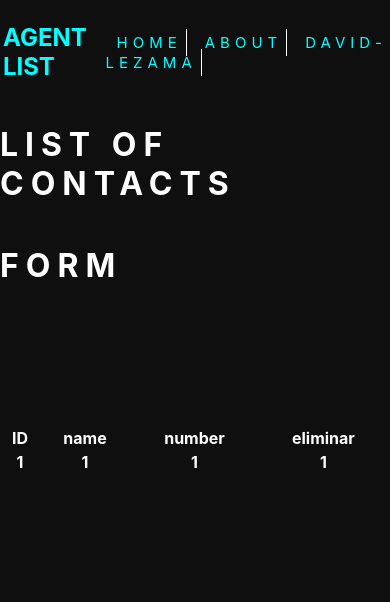
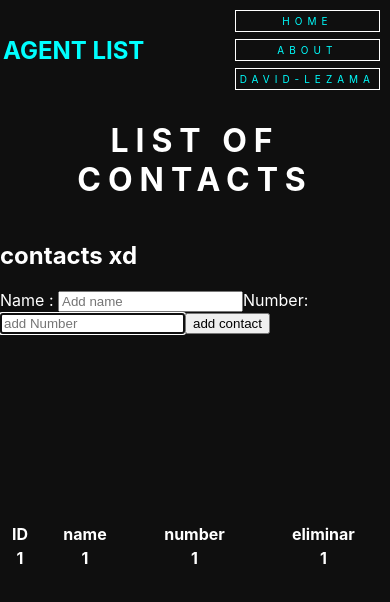
Before and after one commit to IamDavidev/agent-list, a React (Vite) app: page / in a window 390 px wide. Shown: the top 602 px of the page. Built offline with nearby package versions, Linux system fonts and the light colour scheme.

Commit message:
init reducers

```diff
--- a/src/Components/FormContacts/index.jsx
+++ b/src/Components/FormContacts/index.jsx
@@ -0,0 +1,22 @@
+import './index.css'
+
+const FormContacts = () => {
+  return (
+    <div className="form__contacts">
+      <h2 className="title__contacts">contacts xd</h2>
+      <form>
+          <label>
+             Name : <input type="text" placeholder='Add name'   autoFocus />
+          </label>
+          <label >
+              Number: <input type='text' placeholder='add Number'    autoFocus/>
+          </label>
+          <button className="form__button">
+              add contact
+          </button>
+      </form>
+    </div>
+  );
+};
+
+export default FormContacts;
--- a/src/Components/ListOfContacts/index.css
+++ b/src/Components/ListOfContacts/index.css
@@ -9,10 +9,19 @@ th {
 
 
 @media screen and (max-width:500px){
+    h1{
+        text-align:center;
+    }
+    a{
+        border:1px solid #fff;
+        font-size:10px;
+        display:block;
+        text-align:center;
+    }
     .contacts{
         display:grid;
         grid-template-columns: 1fr;
-        grid-template-rows: 200px 1fr;
+        grid-template-rows: 300px 1fr;
     }
     .form__contacts{
         grid-row-start: 1;
--- a/src/Components/ListOfContacts/index.jsx
+++ b/src/Components/ListOfContacts/index.jsx
@@ -1,4 +1,5 @@
 import './index.css';
+import FormContacts from '../FormContacts'
 const ListOfContacts = () => {
   return (
     <div className="contacts">
@@ -20,11 +21,7 @@ const ListOfContacts = () => {
             </tr>
         </tbody>
       </table>
-      <div className="form__contacts">
-        <h1>
-          form
-        </h1>
-      </div>
+      <FormContacts />
     </div>
   );
 };
--- /dev/null
+++ b/src/reducers/ContactsReducer.js
@@ -0,0 +1,3 @@
+export const ContactsReducer = (state, action)=>{
+
+}
```
Also changed, not shown: src/Components/FormContacts/index.css (+24 -0 lines).
